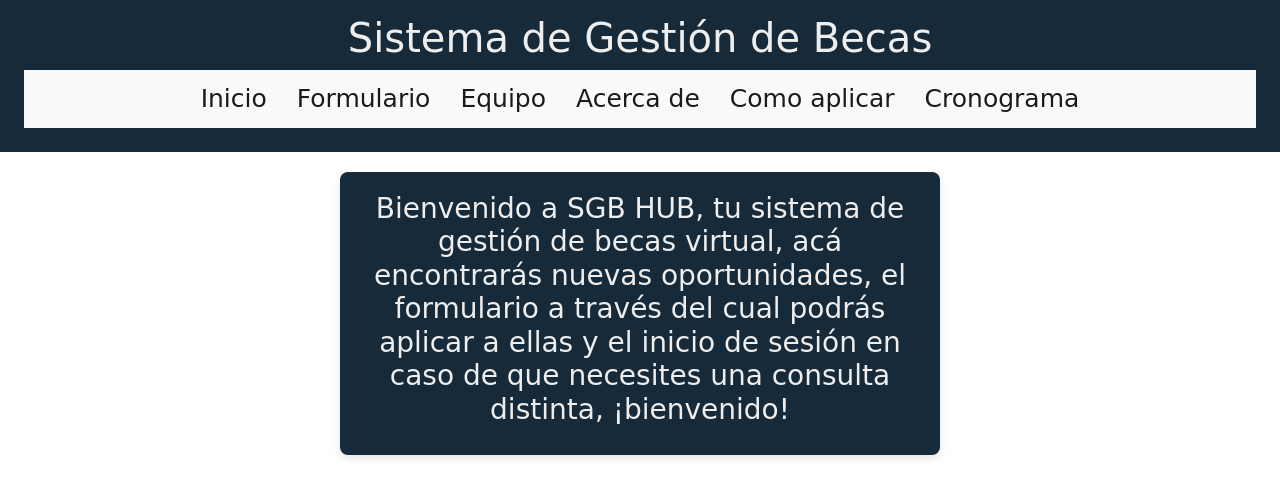
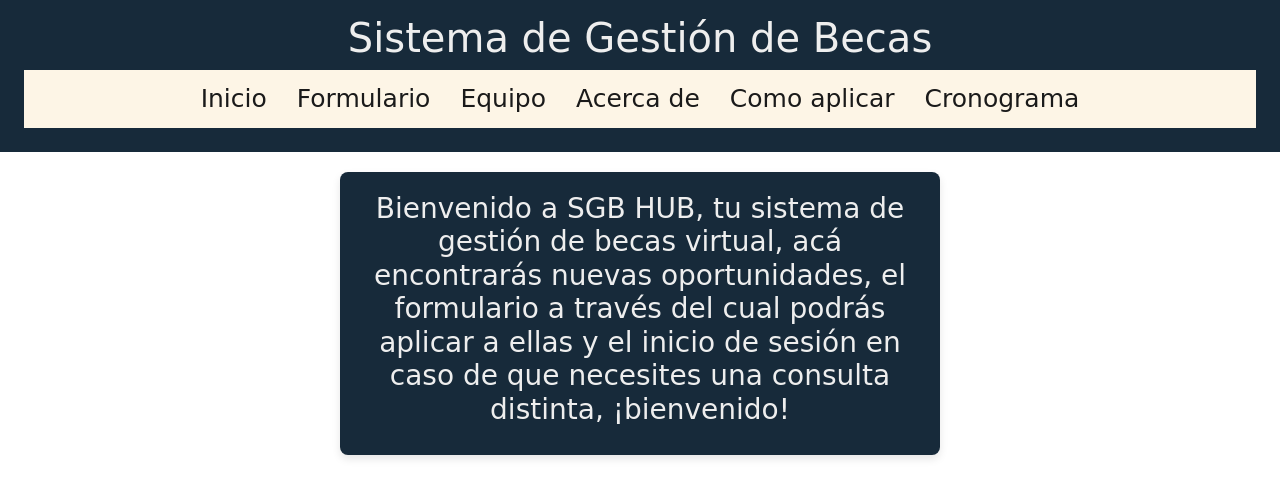
Before and after one commit to vastrocode72/pi_web1, a website: page index.html in a window 1280 px wide. Shown: the part 120-622 px from the top of the page. Drawn offline with nearby package versions, Linux system fonts and the light colour scheme; a web font is replaced by a local one.

Commit message:
little changes

```diff
--- a/assets/css/style.css
+++ b/assets/css/style.css
@@ -8,12 +8,12 @@ VARIABLES GLOBALES (colores, fuentes)
 :root {
   --color-primary: #172A3A;
   --color-secondary: #84C6F4;
-  --color-background: #F7F9FA;
+  --color-background: #FDF5E6;
   --color-text-dark: #1A1A1A;
   --color-text-light: #EEEEEE;
 
   --font-body: 'Roboto Slab', serif;
-  --font-heading: 'Epunda Slab', cursive;
+  --font-heading: 'Archivo Black', cursive;
   --font-footer: 'lobster', cursive;
 }
 
--- a/index.html
+++ b/index.html
@@ -28,7 +28,7 @@
 
      <!-- El azul -->
     <header class="header">
-            <h1 class="titulo1">Sistema de Gestión de Becas</h1>
+            <h1>Sistema de Gestión de Becas</h1>
 
                 <nav>
                     <ul>
```
